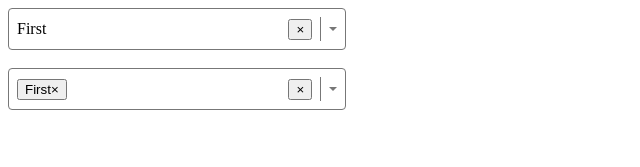
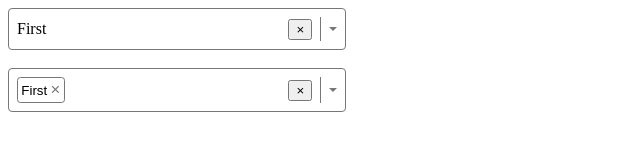
Before and after one commit to elizerdim/react-single-and-multi-select, a React (Vite) app: page / in a window 1280 px wide. Shown: the top 167 px of the page, without its empty margins (0-640 px from the left). Built offline with nearby package versions, Linux system fonts and the light colour scheme; the HTML template or start-up script is replaced by a standard one.

Commit message:
Add multiselect styles

```diff
--- a/src/select.module.css
+++ b/src/select.module.css
@@ -2,21 +2,24 @@
   position: relative;
   width: 20em;
   min-height: 1.5em;
-  border: .05em solid #777;
+  border: 0.05em solid #777;
   display: flex;
   align-items: center;
-  gap: .5em;
-  padding: .5em;
-  border-radius: .25em;
+  gap: 0.5em;
+  padding: 0.5em;
+  border-radius: 0.25em;
   outline: none;
 }
 
 .container:focus {
-  border-color: hsl(200, 100%, 50%)
+  border-color: hsl(200, 100%, 50%);
 }
 
 .value {
   flex-grow: 1;
+  display: flex;
+  gap: 0.5em;
+  flex-wrap: wrap;
 }
 
 .close-btn {
@@ -37,12 +40,12 @@
 .divider {
   background-color: #777;
   align-self: stretch;
-  width: .05em;
+  width: 0.05em;
 }
 
 .caret {
   translate: 0 25%;
-  border: .25em solid transparent;
+  border: 0.25em solid transparent;
   border-top-color: #777;
 }
 
@@ -54,11 +57,11 @@
   display: none;
   max-height: 15em;
   overflow-y: auto;
-  border: .05em solid #777;
-  border-radius: .25em;
+  border: 0.05em solid #777;
+  border-radius: 0.25em;
   width: 100%;
   left: 0;
-  top: calc(100% + .25em);
+  top: calc(100% + 0.25em);
   background-color: white;
   z-index: 100;
 }
@@ -68,7 +71,7 @@
 }
 
 .option {
-  padding: .25em .5em;
+  padding: 0.25em 0.5em;
   cursor: pointer;
 }
 
@@ -80,3 +83,31 @@
   background-color: hsl(200, 100%, 50%);
   color: white;
 }
+
+.option-badge {
+  display: flex;
+  align-items: center;
+  border: 0.05em solid #777;
+  border-radius: 0.25em;
+  padding: 0.15em 0.25em;
+  gap: 0.25em;
+  cursor: pointer;
+  background: none;
+  outline: none;
+}
+
+.option-badge:hover,
+.option-badge:focus {
+  background-color: hsl(0, 100%, 90%);
+  border-color: hsl(0, 100%, 50%);
+}
+
+.option-badge:hover > .remove-btn,
+.option-badge:focus > .remove-btn {
+  color: hsl(0, 100%, 50%);
+}
+
+.option-badge > .remove-btn {
+  font-size: 1.25em;
+  color: #777;
+}
```
